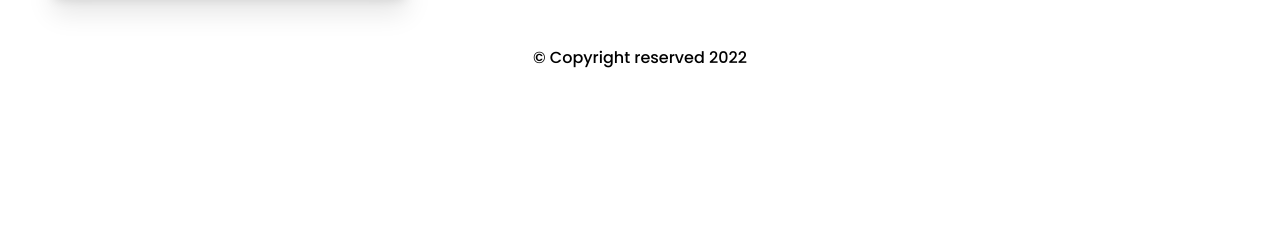
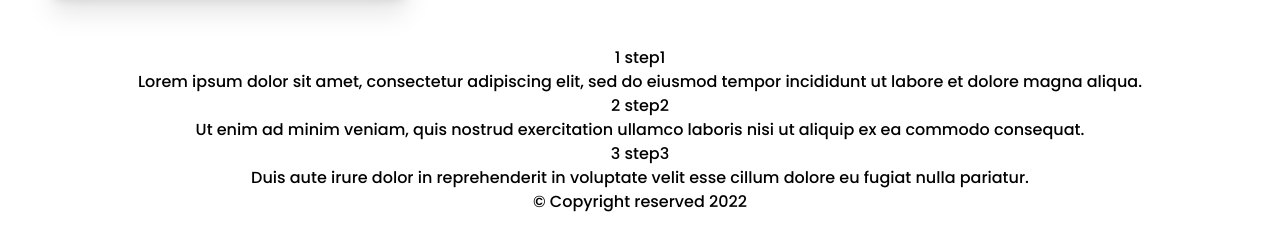
Before and after one commit to rahad2694/independent-service-provider, a React (Create React App) app: page / in a window 1280 px wide. Shown: the part 2783-3010 px from the top of the page. Before the commit the page ends 2869 px from the top, so only its background shows below. Built offline with nearby package versions, Linux system fonts and the light colour scheme; no server answers; a web font is replaced by a local one; what tw-elements would draw is missing.

Commit message:
Stepper added

```diff
--- a/src/components/Home/Home.js
+++ b/src/components/Home/Home.js
@@ -1,12 +1,15 @@
 import React from 'react';
 import Carousel from '../Carousel/Carousel';
 import Services from '../Services/Services';
+import Stepper from '../Stepper/Stepper';
+import 'tw-elements';
 
 const Home = () => {
     return (
         <div>
             <Carousel></Carousel>
             <Services></Services>
+            <Stepper></Stepper>
         </div>
     );
 };
--- /dev/null
+++ b/src/components/Stepper/Stepper.js
@@ -0,0 +1,38 @@
+import React from 'react';
+
+const Stepper = () => {
+    return (
+        <ul className="stepper" data-mdb-stepper="stepper">
+            <li className="stepper-step stepper-active">
+                <div className="stepper-head">
+                    <span className="stepper-head-icon"> 1 </span>
+                    <span className="stepper-head-text"> step1 </span>
+                </div>
+                <div className="stepper-content">
+                    Lorem ipsum dolor sit amet, consectetur adipiscing elit, sed do eiusmod tempor incididunt ut labore et dolore
+                    magna aliqua.
+                </div>
+            </li>
+            <li className="stepper-step">
+                <div className="stepper-head">
+                    <span className="stepper-head-icon"> 2 </span>
+                    <span className="stepper-head-text"> step2 </span>
+                </div>
+                <div className="stepper-content">
+                    Ut enim ad minim veniam, quis nostrud exercitation ullamco laboris nisi ut aliquip ex ea commodo consequat.
+                </div>
+            </li>
+            <li className="stepper-step">
+                <div className="stepper-head">
+                    <span className="stepper-head-icon"> 3 </span>
+                    <span className="stepper-head-text"> step3 </span>
+                </div>
+                <div className="stepper-content">
+                    Duis aute irure dolor in reprehenderit in voluptate velit esse cillum dolore eu fugiat nulla pariatur.
+                </div>
+            </li>
+        </ul>
+    );
+};
+
+export default Stepper;
```
